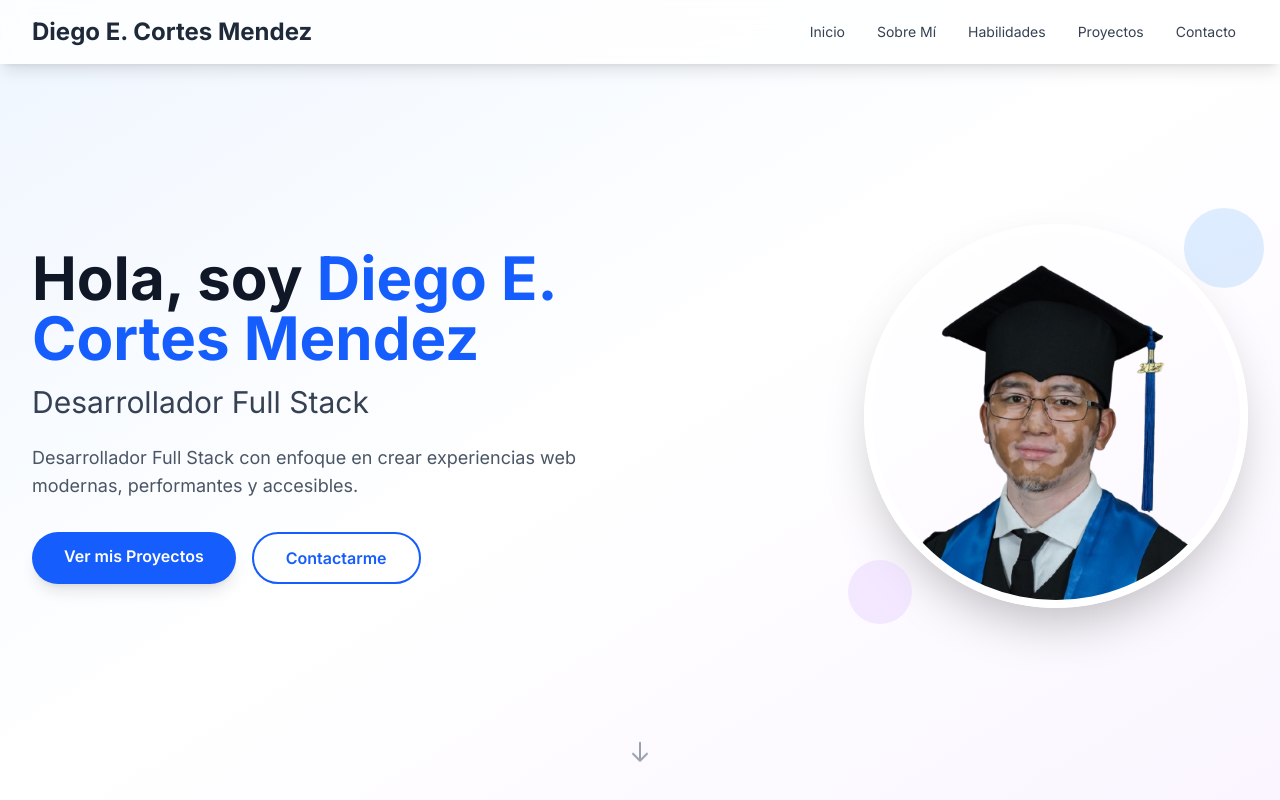
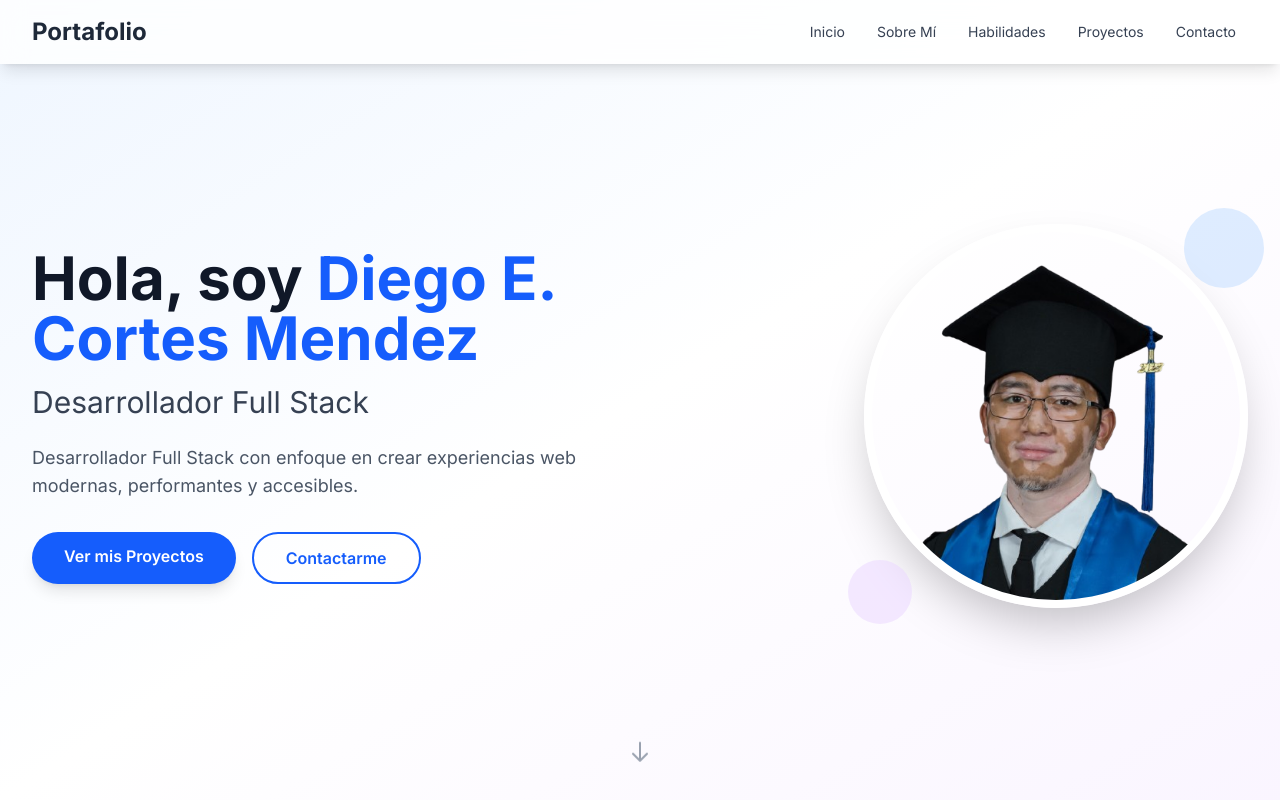
Before and after one commit to Cortes-dev/Mi-Portafolio, a React (Vite) app: page / in a window 1280 px wide. Shown: the top 800 px of the page. Built offline with nearby package versions, Linux system fonts and the light colour scheme.

Commit message:
Update Navbar component to display 'Portafolio' as site name

```diff
--- a/src/Layouts/Navbar.jsx
+++ b/src/Layouts/Navbar.jsx
@@ -39,7 +39,7 @@ const Navbar = () => {
           {/* Logo */}
           <div className="flex-shrink-0">
             <a href="#home" className="text-2xl font-bold text-gray-800 hover:text-blue-600 transition-colors">
-              {SITE.name || 'Portfolio'}
+              Portafolio
             </a>
           </div>
 
```
